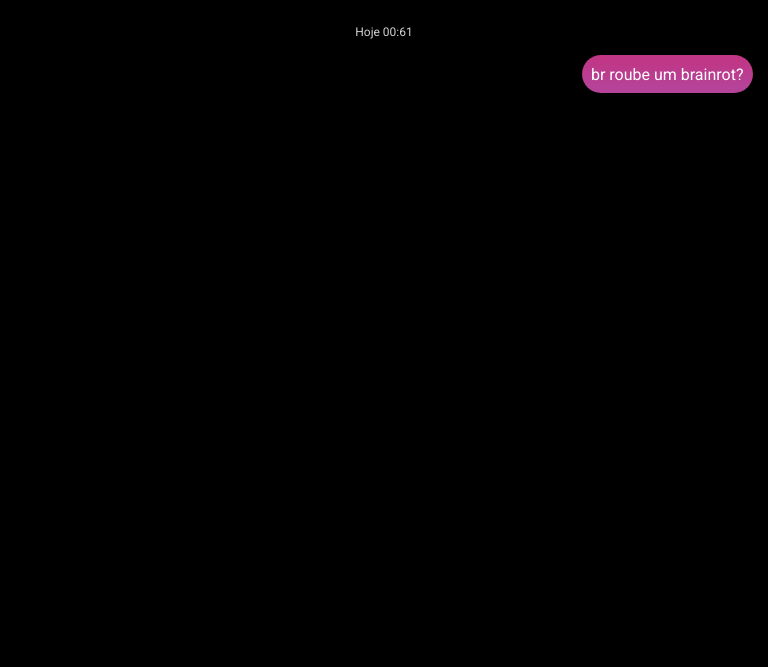
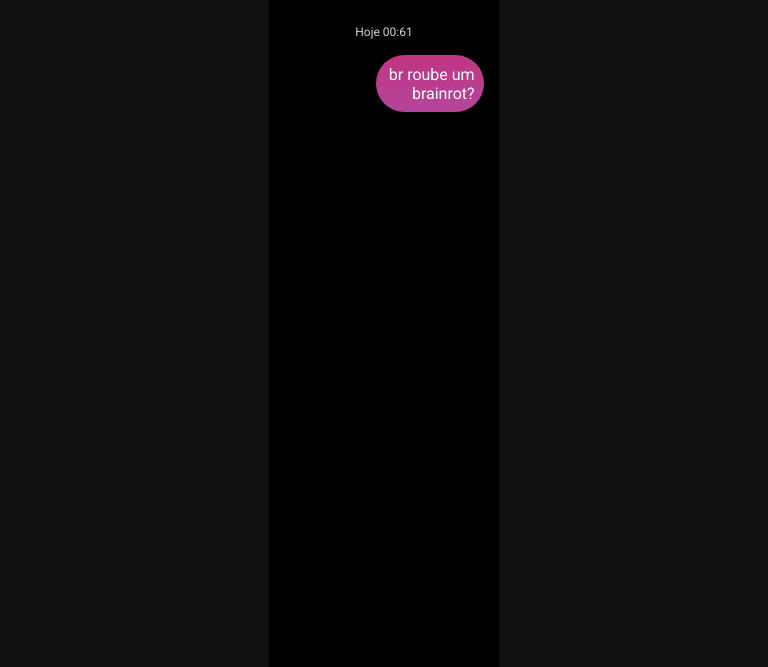
Before and after one commit to WW255/ww255.github.io, a plain HTML site: page instagram vibes chat/index.html in a window 768 px wide. Shown: the part 67-734 px from the top of the page. Drawn offline with Linux system fonts and the light colour scheme.

Commit message:
Update style.css

```diff
--- a/instagram vibes chat/style.css
+++ b/instagram vibes chat/style.css
@@ -18,16 +18,16 @@ body{
 }
 
 #frame{
-	width: 30vw;
+	width: 100%;
 	height: 100%;
 	background-color: #000;
 	position: absolute;
 	display: block;
 }
 
-@media (max-width: 800px){
+@media screen and (min-width: 768px){
 	#frame{
-		width: 100% !important;
+		width: 30vw !important;
 	}
 }
 
@@ -179,5 +179,4 @@ input{
 @keyframes spin{
 	0%{transform: rotate(-45deg);}
 	100%{transform: rotate(0deg);}
-
 }
```
